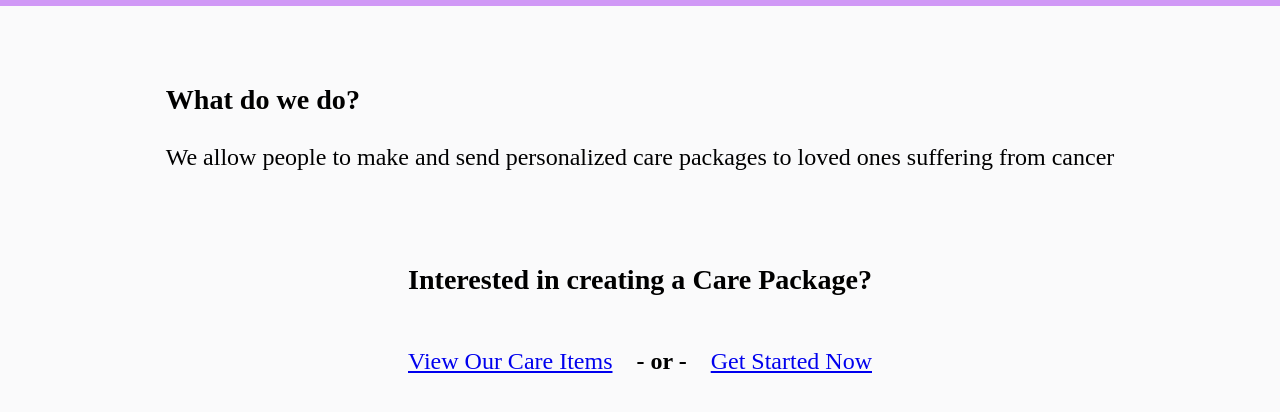
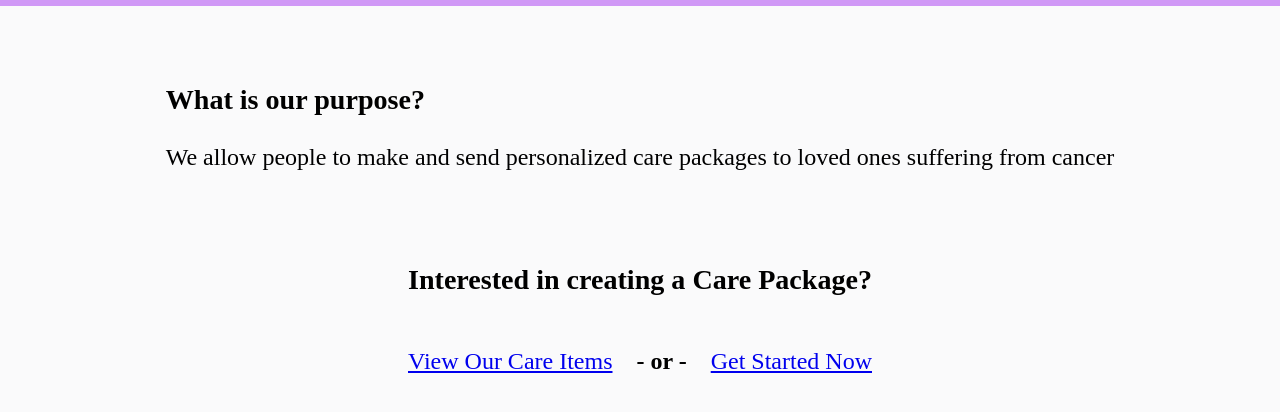
Before and after one commit to smlcate/cfoundation, a website: page public/index.html in a window 1280 px wide. Shown: the part 132-544 px from the top of the page. Drawn offline with nearby package versions, Linux system fonts and the light colour scheme; some packages are replaced by stand-ins of ours.

Commit message:
change greeting

```diff
--- a/public/partials/home.html
+++ b/public/partials/home.html
@@ -2,7 +2,7 @@
 
   <div class="infoDivs" id="welcomeInfoDiv">
 
-    <h3>What do we do?</h3>
+    <h3>What is our purpose?</h3>
     <p>We allow people to make and send personalized care packages to loved ones suffering from cancer</p>
 
   </div>
```
